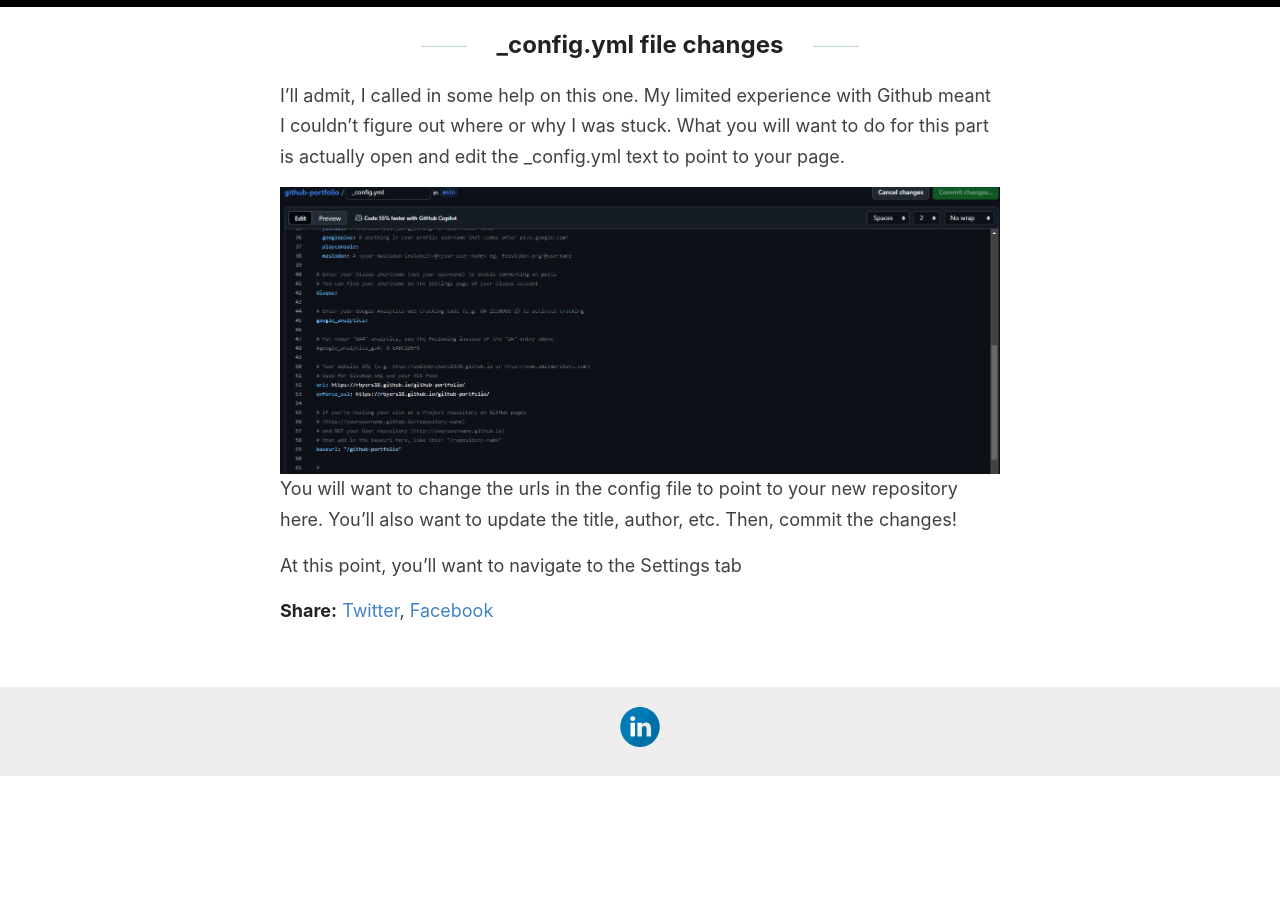
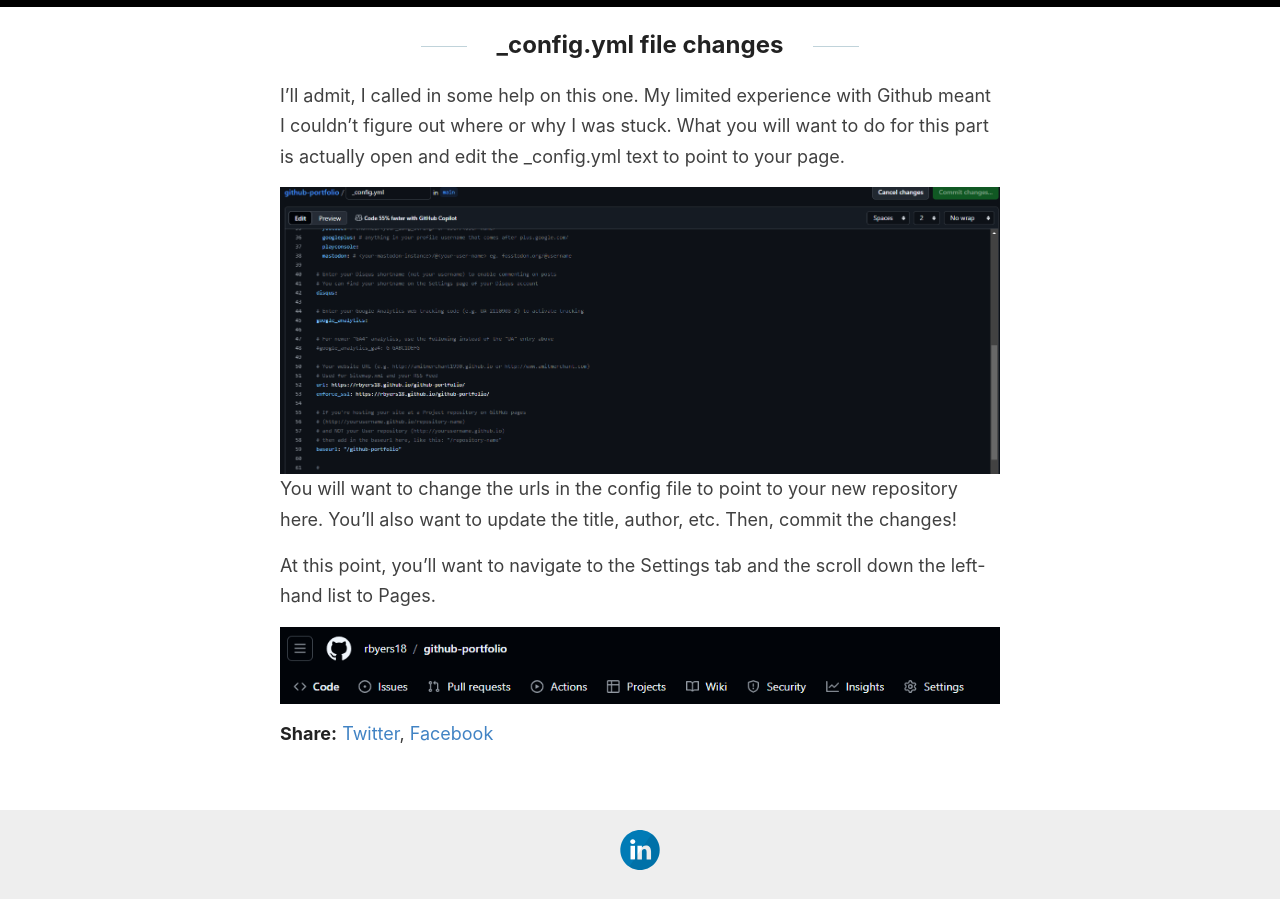
Before and after one commit to rbyers18/github-portfolio, a Jekyll site: the page built from _posts/2024-9-18-Reverie-Jekyll-Theme.md, in a window 1280 px wide and 900 px high, scrolled down 1796 px. Built offline with Jekyll 4.4.1, drawn with Linux system fonts in a browser that asks for light colours; before the commit the page ends 2572 px from its top, so only the background shows below that.

Commit message:
Update 2024-9-18-Reverie-Jekyll-Theme.md

```diff
--- a/_posts/2024-9-18-Reverie-Jekyll-Theme.md
+++ b/_posts/2024-9-18-Reverie-Jekyll-Theme.md
@@ -31,4 +31,6 @@
 You will want to change the urls in the config file to point to your new repository here.
 You'll also want to update the title, author, etc. Then, commit the changes!
 
-At this point, you'll want to navigate to the Settings tab
+At this point, you'll want to navigate to the Settings tab and the scroll down the left-hand list to Pages.
+
+![]({{site.baseurl}}/images/Settings.png)
```
